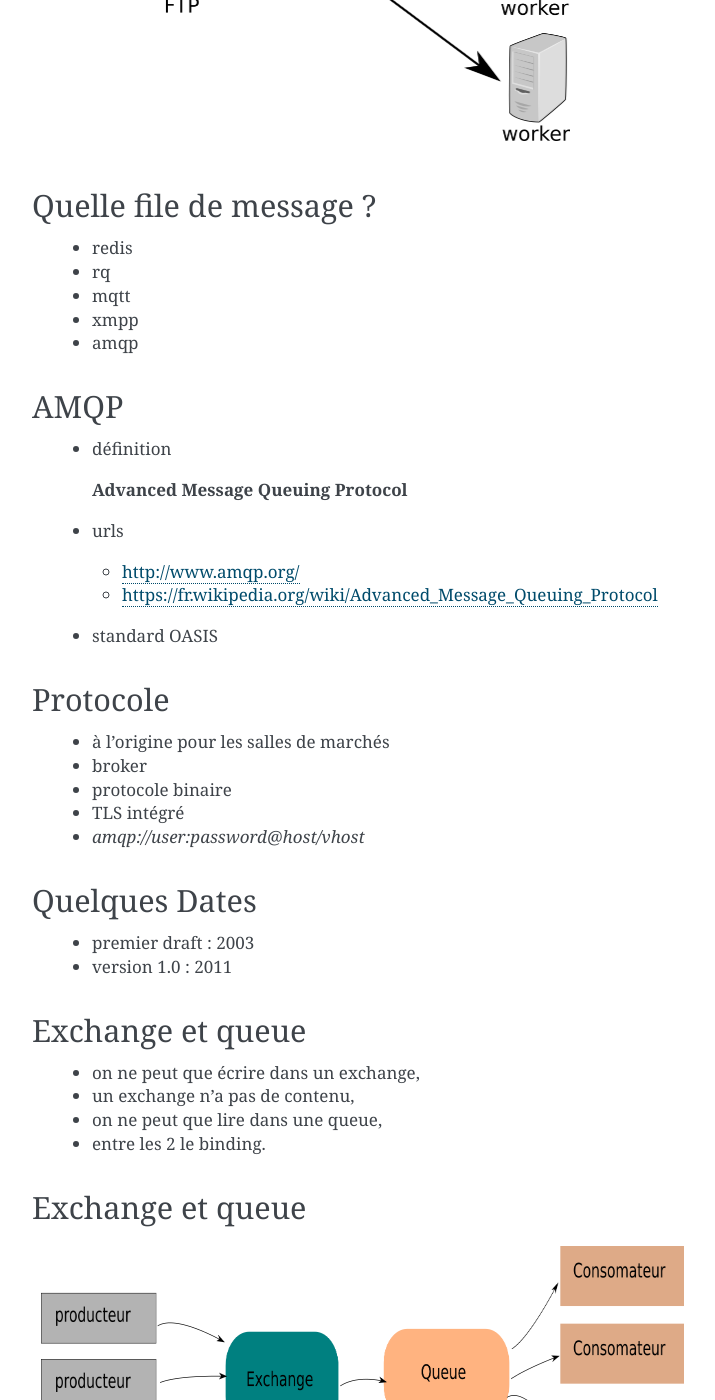
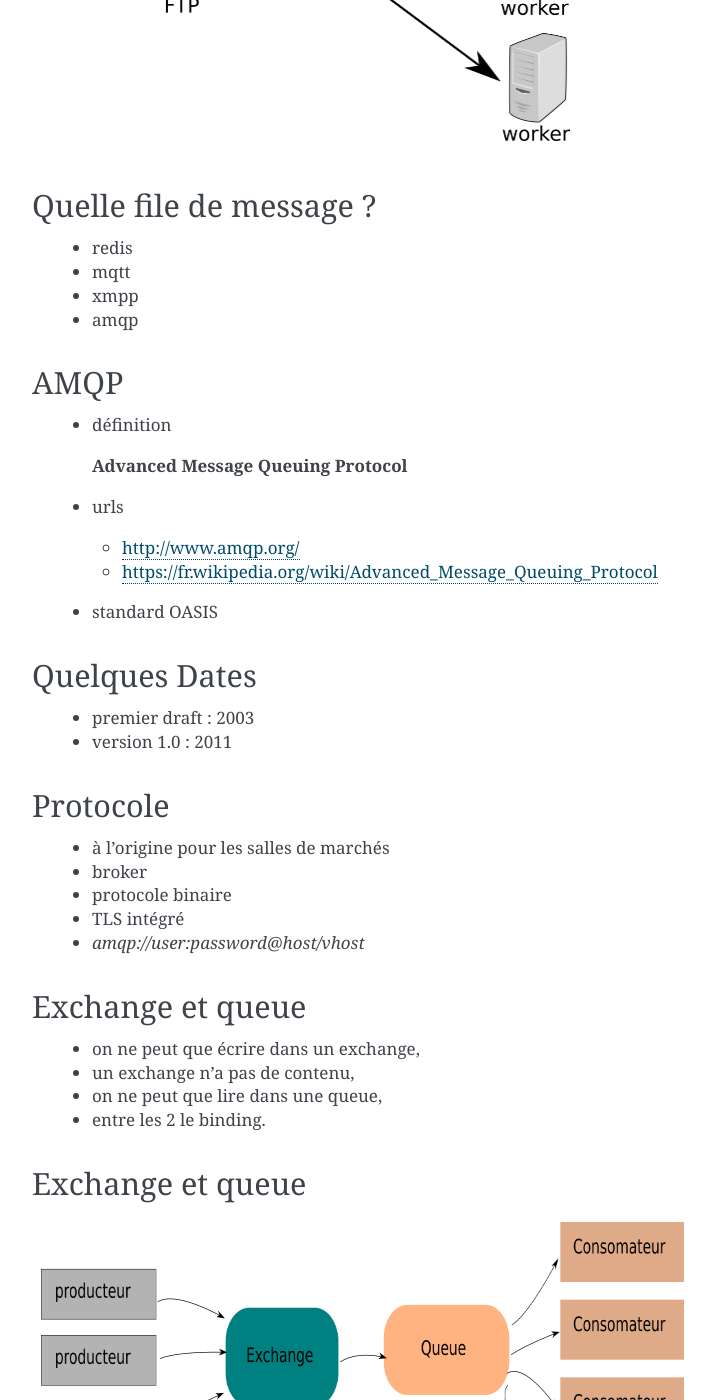
Before and after one commit to cyplp/amqp_presentation, a Sphinx documentation site: the page built from source/index.rst, in a window 1280 px wide and 1400 px high, scrolled down 2221 px. Shown: the whole window, without its empty margins (388-1103 px from the left). Built offline with Sphinx 7.4.7, drawn with Linux system fonts in a browser that asks for light colours; some of the changed text lies outside the part shown.

Commit message:
inversion de slide

```diff
--- a/source/index.rst
+++ b/source/index.rst
@@ -83,7 +83,6 @@ Quelle file de message ?
 ========================
 
  * redis
- * rq
  * mqtt
  * xmpp
  * amqp
```
Also changed, not shown: other parts of source/index.rst (+7 -5 lines).
